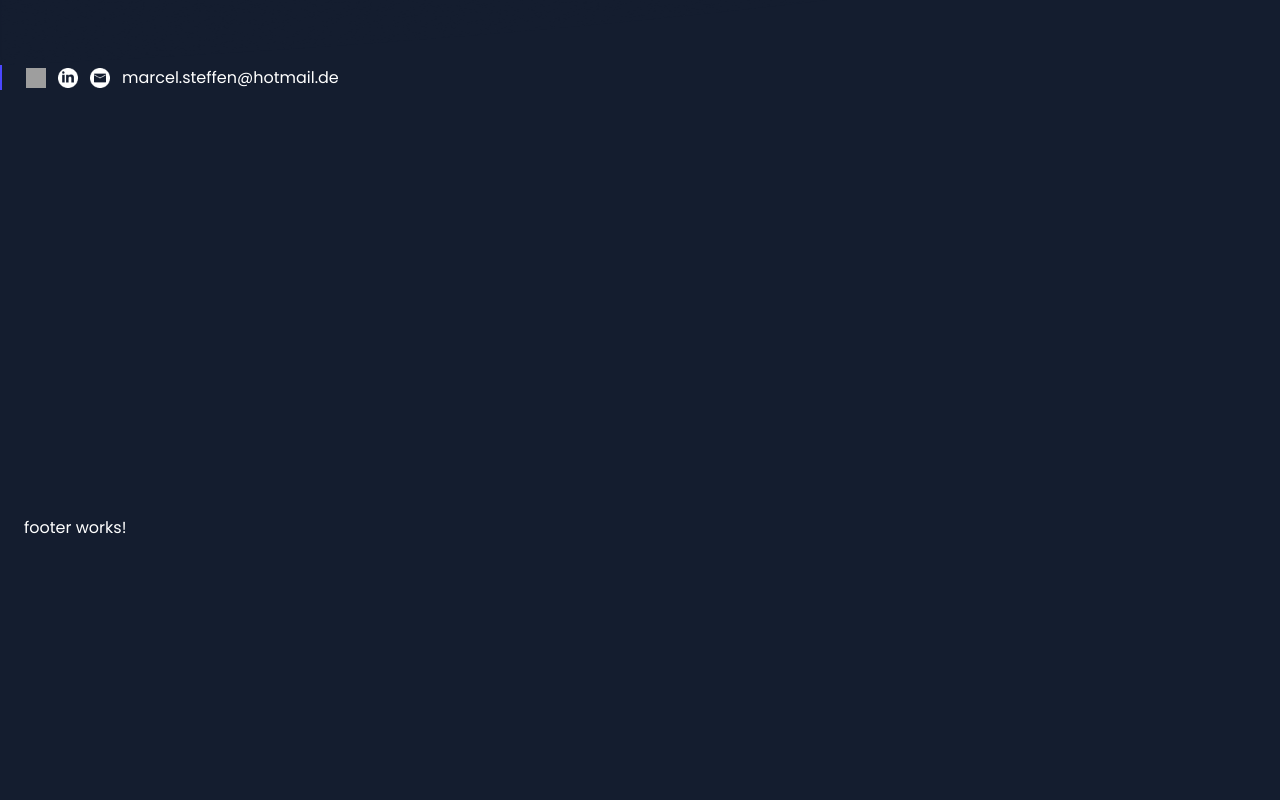
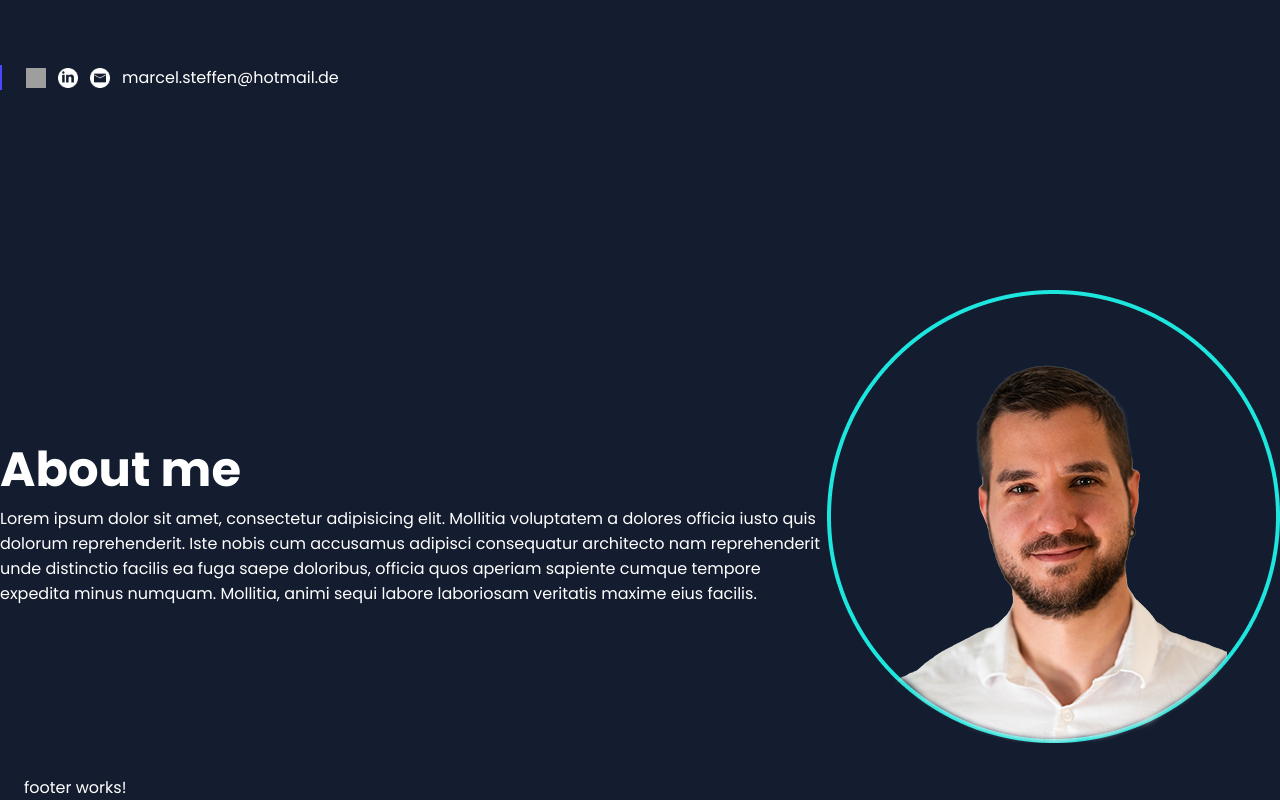
Before and after one commit to Marcicode93/portfolio-ws, an Angular app: page / in a window 1280 px wide. Shown: the part 673-1473 px from the top of the page. Before the commit the page ends 1213 px from the top, so only its background shows below. Built offline with nearby package versions, Linux system fonts and the light colour scheme; grey boxes are pictures that could not be loaded.

Commit message:
about me

```diff
--- a/src/app/main-page/about-me/about-me.component.html
+++ b/src/app/main-page/about-me/about-me.component.html
@@ -1,4 +1,17 @@
 <section id="about-me">
+  <div class="content">
+    <div class="left">
+      <h1>About me</h1>
+      Lorem ipsum dolor sit amet, consectetur adipisicing elit. Mollitia
+      voluptatem a dolores officia iusto quis dolorum reprehenderit. Iste nobis
+      cum accusamus adipisci consequatur architecto nam reprehenderit unde
+      distinctio facilis ea fuga saepe doloribus, officia quos aperiam sapiente
+      cumque tempore expedita minus numquam. Mollitia, animi sequi labore
+      laboriosam veritatis maxime eius facilis.
+    </div>
 
-
+    <div class="right">
+      <img src="../../../assets/img/02_about/marcel ellipse fin.png" alt="" />
+    </div>
+  </div>
 </section>
--- a/src/app/main-page/about-me/about-me.component.scss
+++ b/src/app/main-page/about-me/about-me.component.scss
@@ -0,0 +1,5 @@
+@import '../../../styles.scss';
+
+.content{
+    @include dF();
+}
--- a/src/app/main-page/hero/hero.component.scss
+++ b/src/app/main-page/hero/hero.component.scss
@@ -3,6 +3,7 @@
 .hero-content {
   position: relative;
   height: 100vh;
+  max-height: 600px;
 }
 
 .hero-title {
--- a/src/styles.scss
+++ b/src/styles.scss
@@ -27,6 +27,11 @@
   justify-content: $jc;
   align-items: $ai;
   gap: $g;
+}
+
+@mixin pad(){
+  padding-left: 24px;
+  padding-right: 24px;
 }
 
 @mixin glow {
```
Also changed, not shown: src/assets/img/02_about/marcel ellipse fin.png (added), src/assets/img/02_about/marcel ellipse new.png (added).
